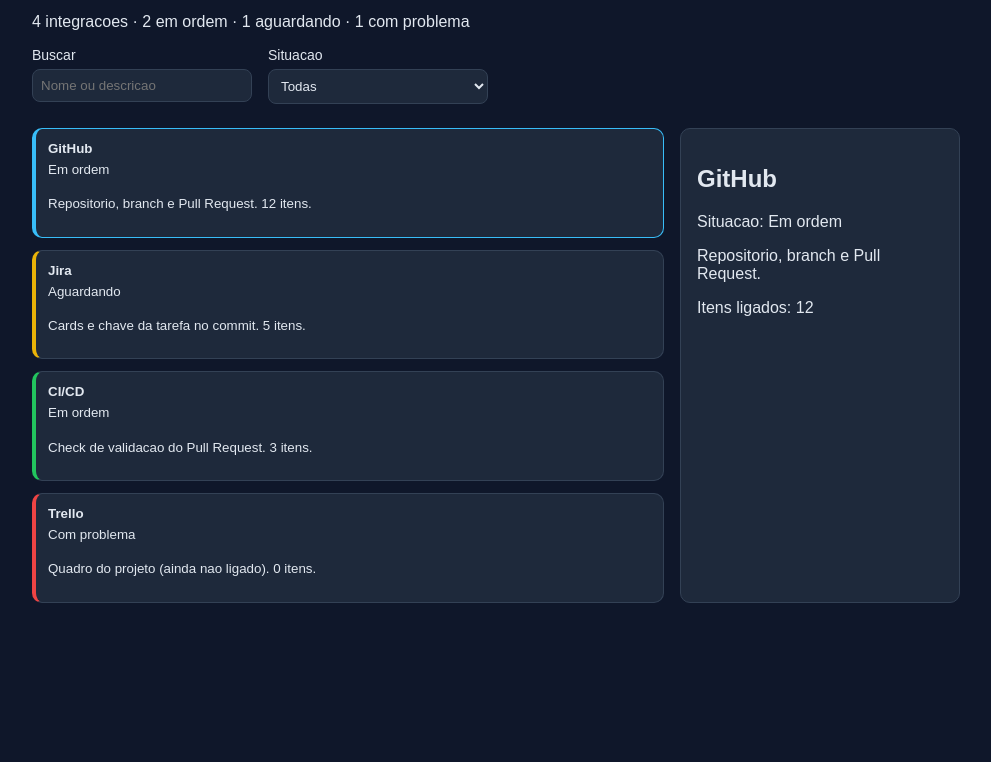
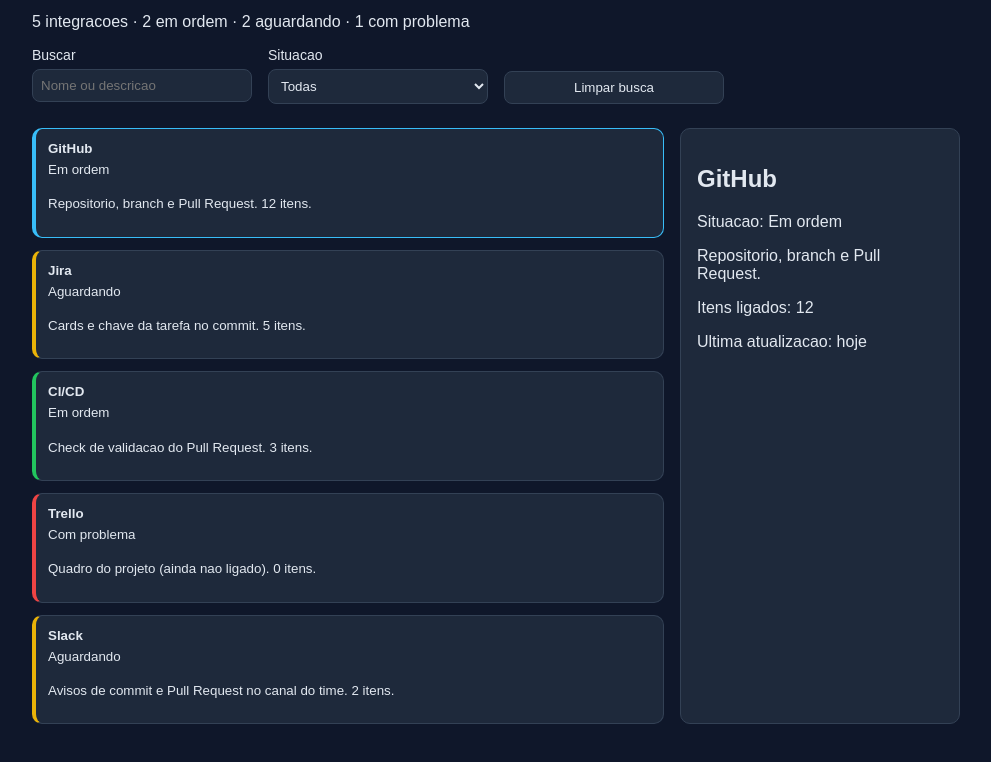
Before and after one commit to Jorge-Carvallho/devcontainer-integration, a website with bundled scripts: page src/frontend/index.html in a window 1280 px wide. Both pictures are taken after a click on the button 492 px from the left and 254 px from the top of the page. Shown: the part 72-834 px from the top of the page, without its empty margins (144-1135 px from the left). Before the commit the page ends 800 px from the top, so only its background shows below. Built offline with nearby package versions, Linux system fonts and the light colour scheme.

Commit message:
feat(frontend): DCI-9 slack e limpar busca no painel
DCI-9 #comment Painel ganhou Slack, botao limpar busca e data da ultima atualizacao.

```diff
--- a/src/frontend/dados.js
+++ b/src/frontend/dados.js
@@ -14,6 +14,7 @@
  * @property {string} descricao
  * @property {StatusIntegracao} status
  * @property {number} itens
+ * @property {string} atualizado
  */
 
 /**
@@ -27,6 +28,7 @@
       descricao: "Repositorio, branch e Pull Request.",
       status: "ok",
       itens: 12,
+      atualizado: "hoje",
     },
     {
       id: "jira",
@@ -34,6 +36,7 @@
       descricao: "Cards e chave da tarefa no commit.",
       status: "pendente",
       itens: 5,
+      atualizado: "ontem",
     },
     {
       id: "ci",
@@ -41,6 +44,7 @@
       descricao: "Check de validacao do Pull Request.",
       status: "ok",
       itens: 3,
+      atualizado: "hoje",
     },
     {
       id: "trello",
@@ -48,6 +52,15 @@
       descricao: "Quadro do projeto (ainda nao ligado).",
       status: "falhou",
       itens: 0,
+      atualizado: "semana passada",
+    },
+    {
+      id: "slack",
+      nome: "Slack",
+      descricao: "Avisos de commit e Pull Request no canal do time.",
+      status: "pendente",
+      itens: 2,
+      atualizado: "hoje",
     },
   ];
 }
--- a/src/frontend/index.html
+++ b/src/frontend/index.html
@@ -27,6 +27,7 @@
             <option value="falhou">Com problema</option>
           </select>
         </label>
+        <button id="limpar" type="button">Limpar busca</button>
       </section>
 
       <div class="conteudo">
--- a/src/frontend/painel.js
+++ b/src/frontend/painel.js
@@ -23,16 +23,18 @@
 export function iniciarPainel(raiz) {
   const busca = /** @type {HTMLInputElement | null} */ (raiz.querySelector("#busca"));
   const filtro = /** @type {HTMLSelectElement | null} */ (raiz.querySelector("#filtro"));
+  const limpar = /** @type {HTMLButtonElement | null} */ (raiz.querySelector("#limpar"));
   const lista = /** @type {HTMLElement | null} */ (raiz.querySelector("#lista"));
   const resumo = /** @type {HTMLElement | null} */ (raiz.querySelector("#resumo"));
   const detalhe = /** @type {HTMLElement | null} */ (raiz.querySelector("#detalhe"));
 
-  if (!busca || !filtro || !lista || !resumo || !detalhe) {
+  if (!busca || !filtro || !limpar || !lista || !resumo || !detalhe) {
     return;
   }
 
   const campoBusca = busca;
   const campoFiltro = filtro;
+  const botaoLimpar = limpar;
   const areaLista = lista;
   const areaResumo = resumo;
   const areaDetalhe = detalhe;
@@ -104,7 +106,10 @@
     const itens = document.createElement("p");
     itens.textContent = `Itens ligados: ${item.itens}`;
 
-    areaDetalhe.append(titulo, status, texto, itens);
+    const atualizado = document.createElement("p");
+    atualizado.textContent = `Ultima atualizacao: ${item.atualizado}`;
+
+    areaDetalhe.append(titulo, status, texto, itens, atualizado);
   }
 
   function atualizar() {
@@ -115,6 +120,11 @@
 
   campoBusca.addEventListener("input", atualizar);
   campoFiltro.addEventListener("change", atualizar);
+  botaoLimpar.addEventListener("click", () => {
+    campoBusca.value = "";
+    campoFiltro.value = "todos";
+    atualizar();
+  });
 
   areaLista.addEventListener("click", (evento) => {
     const alvo = /** @type {HTMLElement | null} */ (evento.target);
--- a/src/frontend/styles.css
+++ b/src/frontend/styles.css
@@ -34,13 +34,19 @@
 }
 
 input,
-select {
+select,
+button {
   min-width: 220px;
   padding: 8px;
   border: 1px solid #334155;
   border-radius: 8px;
   background: #1e293b;
   color: inherit;
+}
+
+button {
+  align-self: end;
+  cursor: pointer;
 }
 
 .conteudo {
```
Also changed, not shown: src/README.md.
